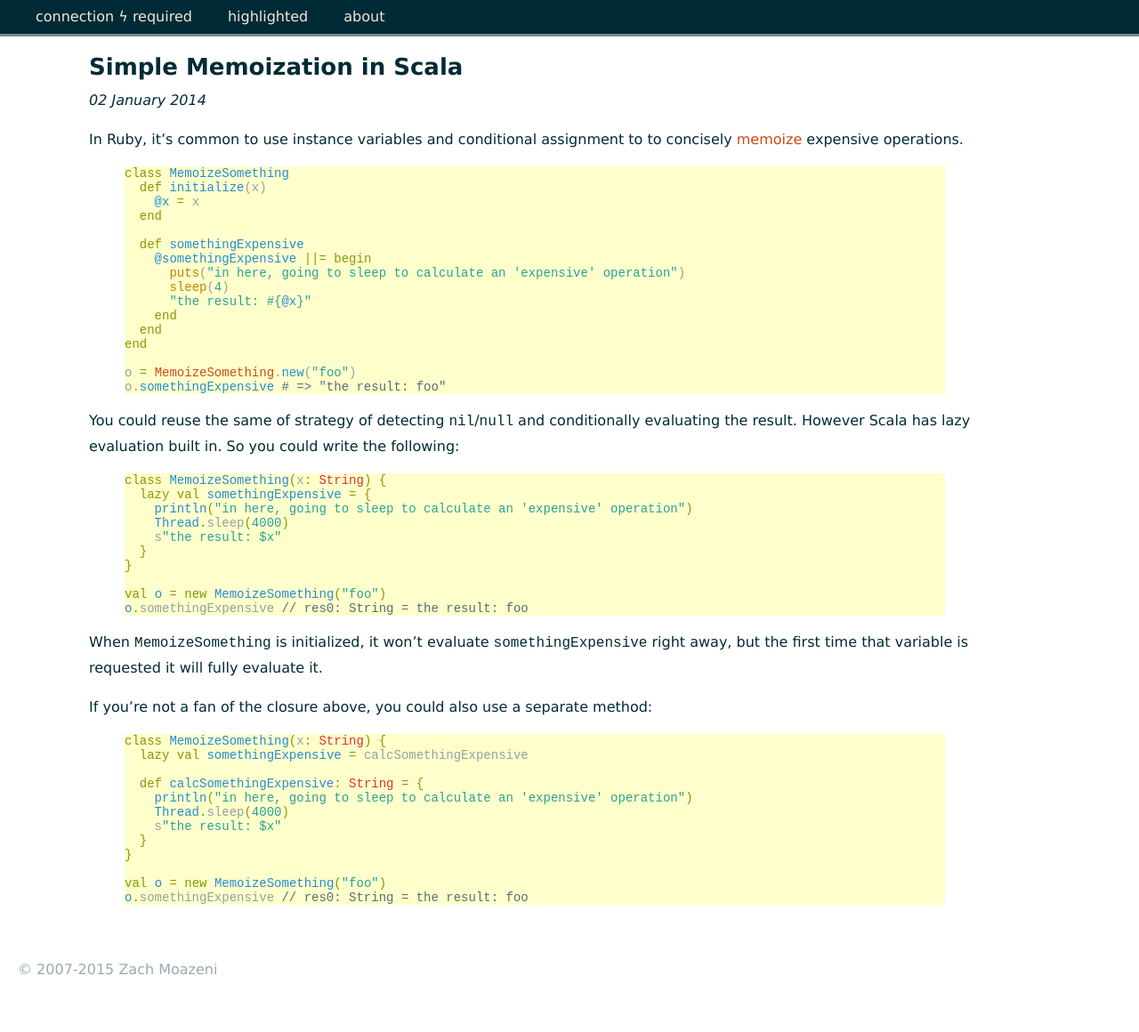
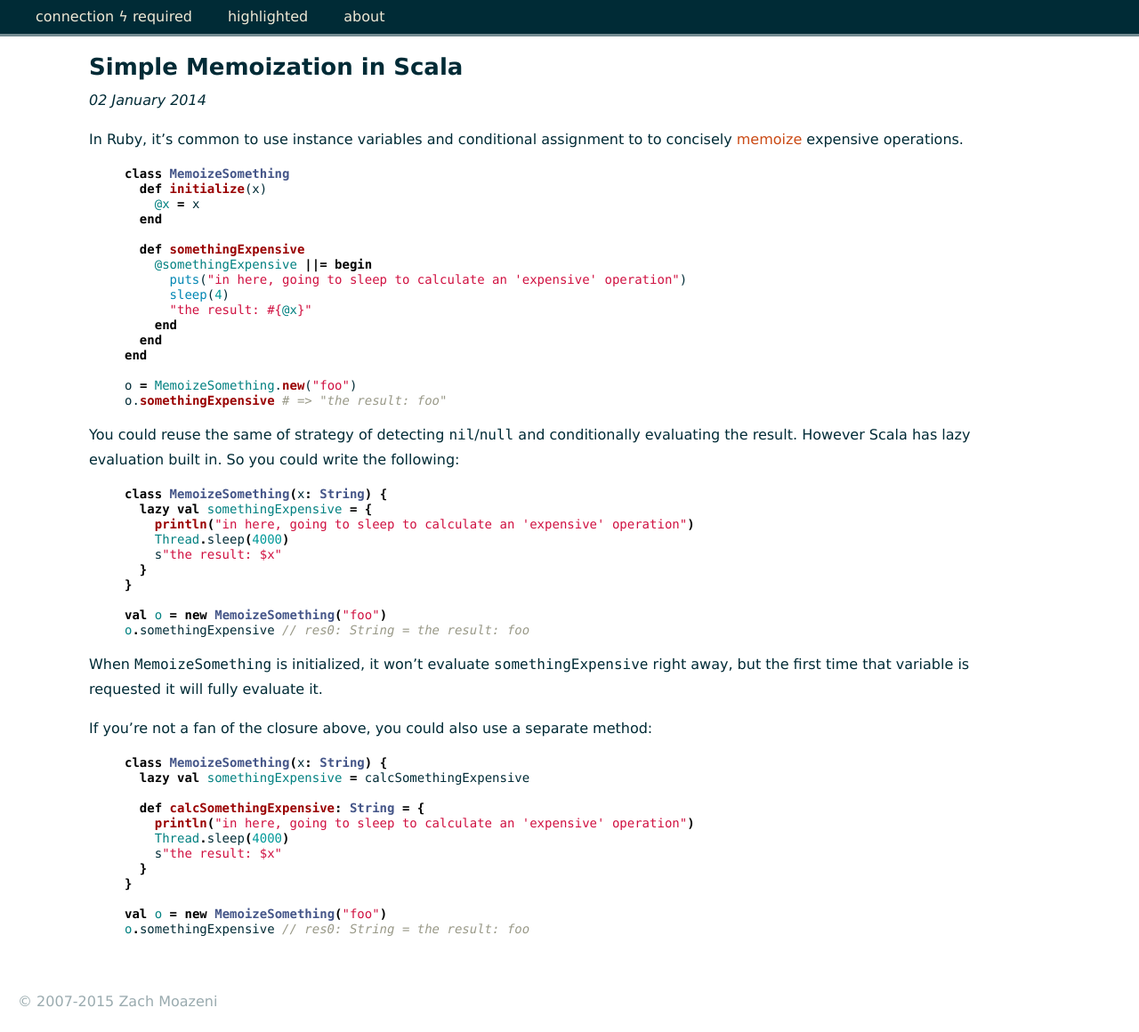
Before and after one commit to zmoazeni/zmoazeni.github.io, a Jekyll site: the page built from _posts/2014-01-02-simple-memoization-in-scala.md, in a window 1280 px wide. Shown: the whole page at 89% size. Built offline with Jekyll 4.4.1, drawn with Linux system fonts in a browser that asks for light colours; Markdown is read by kramdown in place of the engine named in the settings; before the commit the page ends 1124 px from its top, so only the background shows below that.

Commit message:
Formatting code blocks to be a little nicer

```diff
--- a/_includes/header.html
+++ b/_includes/header.html
@@ -7,7 +7,7 @@
   <meta name="author" content="Zach Moazeni">
 
   <link href="/css/main.css" media="screen" rel="stylesheet" type="text/css" />
-  <link href="/css/pygments-solarized.css" media="screen" rel="stylesheet" type="text/css" />
+  <link href="/css/pygments-github.css" media="screen" rel="stylesheet" type="text/css" />
   <link rel="alternate" type="application/atom+xml" title="Connection Required" href="http://connectionrequired.com/feed/atom/" />
 </head>
 <body>
--- a/css/main.scss
+++ b/css/main.scss
@@ -132,6 +132,11 @@ cite { font-style: normal }
   }
 }
 
+code {
+
+  font-family: "Inconsolata", "Menlo", "Monaco", sans-serif;
+}
+
 blockquote {
   font-family: "Inconsolata", monospace;
 }
--- /dev/null
+++ b/css/pygments-github.css
@@ -0,0 +1,61 @@
+.hll { background-color: #ffffcc }
+.c { color: #999988; font-style: italic } /* Comment */
+.err { color: #a61717; background-color: #e3d2d2 } /* Error */
+.k { color: #000000; font-weight: bold } /* Keyword */
+.o { color: #000000; font-weight: bold } /* Operator */
+.cm { color: #999988; font-style: italic } /* Comment.Multiline */
+.cp { color: #999999; font-weight: bold; font-style: italic } /* Comment.Preproc */
+.c1 { color: #999988; font-style: italic } /* Comment.Single */
+.cs { color: #999999; font-weight: bold; font-style: italic } /* Comment.Special */
+.gd { color: #000000; background-color: #ffdddd } /* Generic.Deleted */
+.ge { color: #000000; font-style: italic } /* Generic.Emph */
+.gr { color: #aa0000 } /* Generic.Error */
+.gh { color: #999999 } /* Generic.Heading */
+.gi { color: #000000; background-color: #ddffdd } /* Generic.Inserted */
+.go { color: #888888 } /* Generic.Output */
+.gp { color: #555555 } /* Generic.Prompt */
+.gs { font-weight: bold } /* Generic.Strong */
+.gu { color: #aaaaaa } /* Generic.Subheading */
+.gt { color: #aa0000 } /* Generic.Traceback */
+.kc { color: #000000; font-weight: bold } /* Keyword.Constant */
+.kd { color: #000000; font-weight: bold } /* Keyword.Declaration */
+.kn { color: #000000; font-weight: bold } /* Keyword.Namespace */
+.kp { color: #000000; font-weight: bold } /* Keyword.Pseudo */
+.kr { color: #000000; font-weight: bold } /* Keyword.Reserved */
+.kt { color: #445588; font-weight: bold } /* Keyword.Type */
+.m { color: #009999 } /* Literal.Number */
+.s { color: #d01040 } /* Literal.String */
+.na { color: #008080 } /* Name.Attribute */
+.nb { color: #0086B3 } /* Name.Builtin */
+.nc { color: #445588; font-weight: bold } /* Name.Class */
+.no { color: #008080 } /* Name.Constant */
+.nd { color: #3c5d5d; font-weight: bold } /* Name.Decorator */
+.ni { color: #800080 } /* Name.Entity */
+.ne { color: #990000; font-weight: bold } /* Name.Exception */
+.nf { color: #990000; font-weight: bold } /* Name.Function */
+.nl { color: #990000; font-weight: bold } /* Name.Label */
+.nn { color: #555555 } /* Name.Namespace */
+.nt { color: #000080 } /* Name.Tag */
+.nv { color: #008080 } /* Name.Variable */
+.ow { color: #000000; font-weight: bold } /* Operator.Word */
+.w { color: #bbbbbb } /* Text.Whitespace */
+.mf { color: #009999 } /* Literal.Number.Float */
+.mh { color: #009999 } /* Literal.Number.Hex */
+.mi { color: #009999 } /* Literal.Number.Integer */
+.mo { color: #009999 } /* Literal.Number.Oct */
+.sb { color: #d01040 } /* Literal.String.Backtick */
+.sc { color: #d01040 } /* Literal.String.Char */
+.sd { color: #d01040 } /* Literal.String.Doc */
+.s2 { color: #d01040 } /* Literal.String.Double */
+.se { color: #d01040 } /* Literal.String.Escape */
+.sh { color: #d01040 } /* Literal.String.Heredoc */
+.si { color: #d01040 } /* Literal.String.Interpol */
+.sx { color: #d01040 } /* Literal.String.Other */
+.sr { color: #009926 } /* Literal.String.Regex */
+.s1 { color: #d01040 } /* Literal.String.Single */
+.ss { color: #990073 } /* Literal.String.Symbol */
+.bp { color: #999999 } /* Name.Builtin.Pseudo */
+.vc { color: #008080 } /* Name.Variable.Class */
+.vg { color: #008080 } /* Name.Variable.Global */
+.vi { color: #008080 } /* Name.Variable.Instance */
+.il { color: #009999 } /* Literal.Number.Integer.Long */
```
